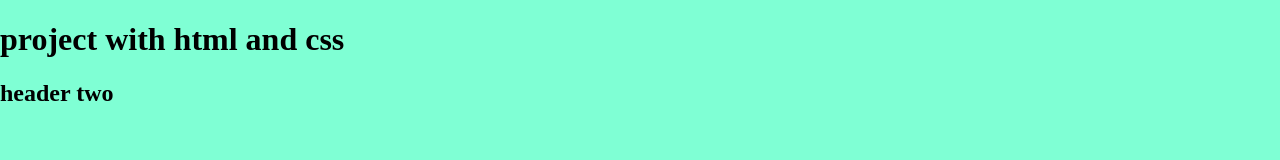
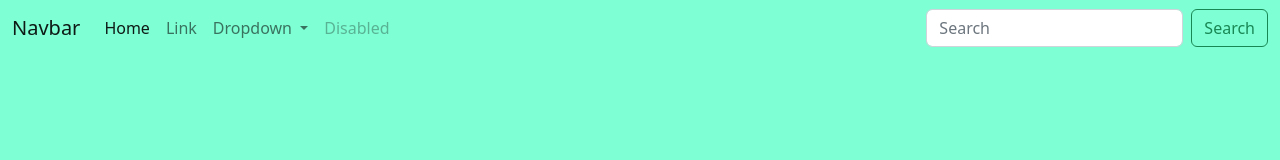
Before and after one commit to Milica-Radulovic/project, a website: page index.html in a window 1280 px wide. Drawn offline with nearby package versions, Linux system fonts and the light colour scheme.

Commit message:
bootstrap added

```diff
--- a/index.html
+++ b/index.html
@@ -4,11 +4,73 @@
     <meta charset="UTF-8" />
     <meta http-equiv="X-UA-Compatible" content="IE=edge" />
     <meta name="viewport" content="width=device-width, initial-scale=1.0" />
+
+    <link
+      rel="stylesheet"
+      href="./node_modules/bootstrap/dist/css/bootstrap.min.css"
+    />
     <link rel="stylesheet" href="style.css" />
     <title>Document</title>
   </head>
   <body>
-    <h1>project with html and css</h1>
-    <h2>header two</h2>
+    <nav class="navbar navbar-expand-lg bg-body-tertiary">
+      <div class="container-fluid">
+        <a class="navbar-brand" href="#">Navbar</a>
+        <button
+          class="navbar-toggler"
+          type="button"
+          data-bs-toggle="collapse"
+          data-bs-target="#navbarSupportedContent"
+          aria-controls="navbarSupportedContent"
+          aria-expanded="false"
+          aria-label="Toggle navigation"
+        >
+          <span class="navbar-toggler-icon"></span>
+        </button>
+        <div class="collapse navbar-collapse" id="navbarSupportedContent">
+          <ul class="navbar-nav me-auto mb-2 mb-lg-0">
+            <li class="nav-item">
+              <a class="nav-link active" aria-current="page" href="#">Home</a>
+            </li>
+            <li class="nav-item">
+              <a class="nav-link" href="#">Link</a>
+            </li>
+            <li class="nav-item dropdown">
+              <a
+                class="nav-link dropdown-toggle"
+                href="#"
+                role="button"
+                data-bs-toggle="dropdown"
+                aria-expanded="false"
+              >
+                Dropdown
+              </a>
+              <ul class="dropdown-menu">
+                <li><a class="dropdown-item" href="#">Action</a></li>
+                <li><a class="dropdown-item" href="#">Another action</a></li>
+                <li><hr class="dropdown-divider" /></li>
+                <li>
+                  <a class="dropdown-item" href="#">Something else here</a>
+                </li>
+              </ul>
+            </li>
+            <li class="nav-item">
+              <a class="nav-link disabled">Disabled</a>
+            </li>
+          </ul>
+          <form class="d-flex" role="search">
+            <input
+              class="form-control me-2"
+              type="search"
+              placeholder="Search"
+              aria-label="Search"
+            />
+            <button class="btn btn-outline-success" type="submit">
+              Search
+            </button>
+          </form>
+        </div>
+      </div>
+    </nav>
   </body>
 </html>
--- a/style.css
+++ b/style.css
@@ -1,3 +1,4 @@
+@import url("./node_modules/bootstrap/dist/css/bootstrap.min.css");
 body {
   margin: 0;
   background-color: aquamarine;
```
Also changed, not shown: package.json (added, +25 -0 lines), 2 other files.
